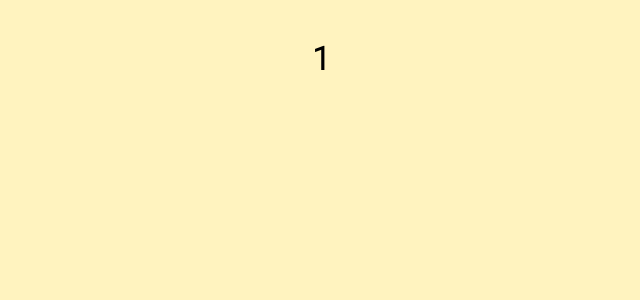
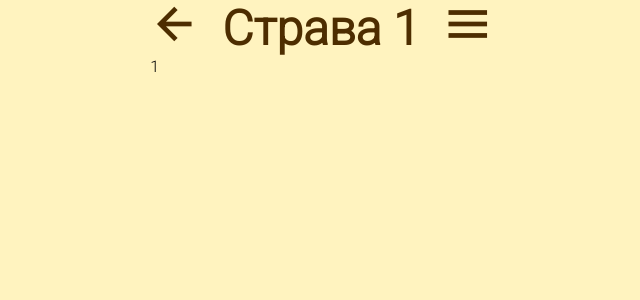
Before and after one commit to korniykom/Belicima-piatti, a React (Create React App) app in the folder belicima-piatti-react/: page /dish/1 in a window 1280 px wide. Shown: the top 300 px of the page, without its empty margins (319-959 px from the left). Built offline with nearby package versions, Linux system fonts and the light colour scheme.

Commit message:
fixed path to page of detail view & fixed nav component & created base view

```diff
--- a/belicima-piatti-react/src/App.js
+++ b/belicima-piatti-react/src/App.js
@@ -6,12 +6,14 @@ import Infopage from "./pages/Infopage";
 import Accountpage from "./pages/Accountpage";
 import Loading from "./components/Loading/Loading";
 import DetailedDish from "./pages/DetailedDish";
+import Dish from "./pages/Dish";
 
 export default function App() {
   return (
     <BrowserRouter>
       <Routes className="main-block">
-        <Route path="dish/:category" element={<DetailedDish />} />
+        <Route path="dishdetail/:category" element={<DetailedDish />} />
+        <Route path="dish/:id" element={<Dish />} />
         <Route path="menu" element={<Menupage />} />
         <Route path="info" element={<Infopage />} />
         <Route path="account" element={<Accountpage />} />
--- a/belicima-piatti-react/src/components/Nav/Nav.js
+++ b/belicima-piatti-react/src/components/Nav/Nav.js
@@ -1,22 +1,24 @@
+import React from "react";
+import { Link } from "react-router-dom";
 import "./Nav.css";
 
 export default function Nav({ backLink, title }) {
   return (
     <div className="nav">
-      <div class="arrow_back-button">
+      <div className="arrow_back-button">
         {backLink && (
-          <a href={backLink}>
-            <span class="material-symbols-outlined">arrow_back</span>
-          </a>
+          <Link to={backLink}>
+            <span className="material-symbols-outlined">arrow_back</span>
+          </Link>
         )}
       </div>
       <span className="title">
         <strong>{title}</strong>
       </span>
-      <div class="menu-button">
-        <a href="/menu">
-          <span class="material-symbols-outlined">menu</span>
-        </a>
+      <div className="menu-button">
+        <Link to="/menu">
+          <span className="material-symbols-outlined">menu</span>
+        </Link>
       </div>
     </div>
   );
--- /dev/null
+++ b/belicima-piatti-react/src/pages/Dish.js
@@ -0,0 +1,12 @@
+import { useParams } from "react-router-dom";
+import Nav from "../components/Nav/Nav";
+export default function Dish() {
+  const { id } = useParams();
+
+  return (
+    <div>
+      <Nav backLink="/" title={`Страва ${id}`} />
+      <div>{id}</div>
+    </div>
+  );
+}
```
